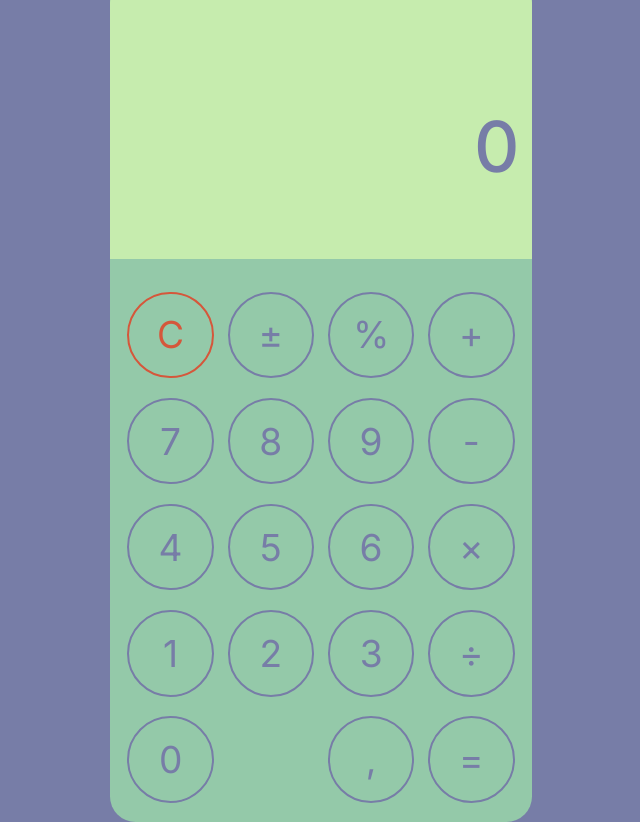
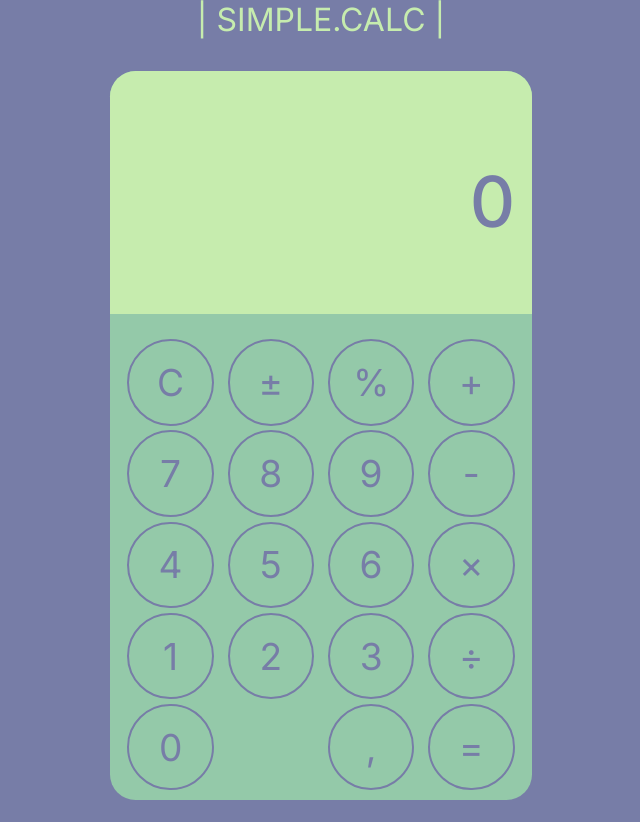
Before and after one commit to ArthurDenter/Calc, a plain HTML site: page index.html in a window 1280 px wide. Shown: the whole page, without its empty margins (319-959 px from the left). After the commit the page ends 800 px from the top, so only its background shows below. Drawn offline with Linux system fonts and the light colour scheme.

Commit message:
add headline, disable visible focus element Changes to be committed: 	modified:   index.html 	modified:   script.js 	modified:   styles.css

```diff
--- a/index.html
+++ b/index.html
@@ -9,13 +9,14 @@
 </head>
 
 <body>
+    <div class="headline">| SIMPLE.CALC |</div>
     <main class="calc_app">
         <section class="result">
             <div class="result_display">
                 <p class="result_display_string">-</p>
             </div>
         </section>
-        <section class="input">
+        <section class="input" tabindex="-1" id="button_sec">
             <button class="input_numbers_button" id="button_9" tabindex="-1">9</button>
             <button class="input_numbers_button" id="button_8" tabindex="-1">8</button>
             <button class="input_numbers_button" id="button_7" tabindex="-1">7</button>
@@ -27,14 +28,14 @@
             <button class="input_numbers_button" id="button_1" tabindex="-1">1</button>
             <button class="input_numbers_button" id="button_0" tabindex="-1">0</button>
             <button class="input_numbers_button" id="button_comma" tabindex="-1">,</button>
-            <button autofocus class="input_operations_button" id="button_free1" tabindex="-1">C</button>
+            <button class="input_operations_button" id="button_free1" tabindex="-1">C</button>
             <button class="input_operations_button" id="button_free2" tabindex="-1">±</button>
             <button class="input_operations_button" id="button_free3" tabindex="-1">%</button>
             <button class="input_operations_button" id="button_plus" tabindex="-1">+</button>
             <button class="input_operations_button" id="button_minus" tabindex="-1">-</button>
             <button class="input_operations_button" id="button_div" tabindex="-1">÷</button>
             <button class="input_operations_button" id="button_mul" tabindex="-1">×</button>
-            <button class="input_operations_button" id="button_equ" tabindex="-1">=</button>
+            <button autofocus class="input_operations_button" id="button_equ" tabindex="-1">=</button>
         </section>
         <script src="script.js"></script>
     </main>
--- a/script.js
+++ b/script.js
@@ -115,12 +115,14 @@ function setButtonActive(id) {
   let button = document.getElementById(id);
   button.style.backgroundColor = "#D5573B";
   button.style.color = "#C6ECAE";
+  button.style.borderColor = "#C6ECAE";
 };
 
 function setButtonInactive(id) {
   let button = document.getElementById(id);
   button.style.backgroundColor = "#94C9A9";
   button.style.color = "#777DA7";
+  button.style.borderColor = "#777DA7";
 }
 
 function tSeparator(str) {
--- a/styles.css
+++ b/styles.css
@@ -11,6 +11,7 @@ body {
     box-sizing: border-box;
     background-color:#777DA7;
     display: flex;
+    flex-direction: column;
     justify-content: center;
     align-items: center;
     width: 100vw;
@@ -29,6 +30,12 @@ body {
     border-radius: 2vmax;
 }
 
+.headline {
+    color: #C6ECAE;
+    font-size: 2em;
+    padding-bottom: 1em;
+}
+
 .result {
     grid-row: 1/2;
     background-color: #C6ECAE;
@@ -43,7 +50,7 @@ body {
 .result div{
     text-align: right;
     /* height: 33%; */
-    padding-right: 3%;
+    padding-right: 4%;
 }
 
 .result p{
@@ -83,9 +90,9 @@ body {
 }
 .input_operations_button:focus,
 .input_numbers_button:focus {
-    color:#D5573B;
+    color:#777DA7;
     outline: none;
-    border: 2px solid #D5573B;;
+    border: 2px solid #777DA7;
 }
 
 .input_operations_button{
```
